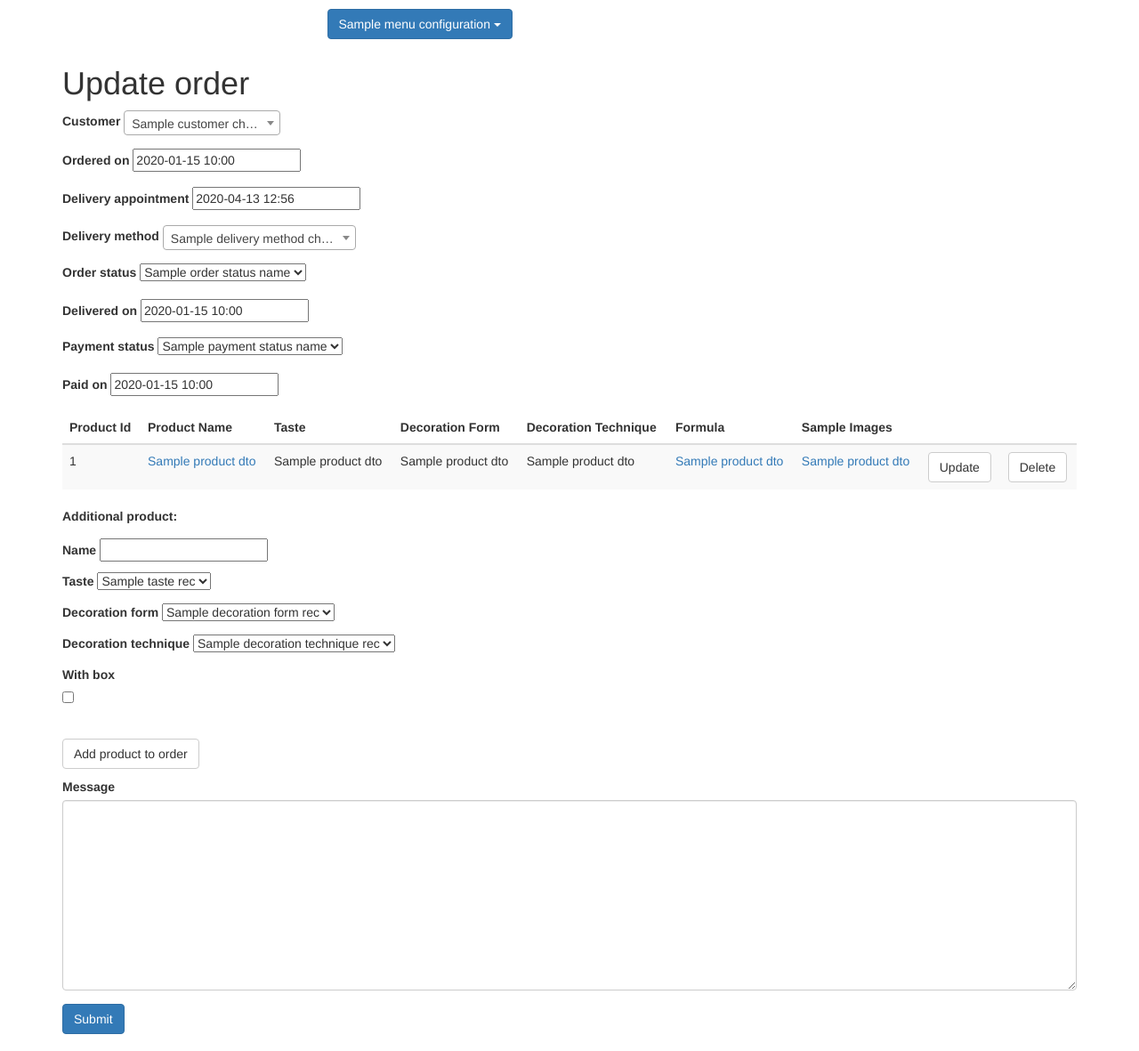
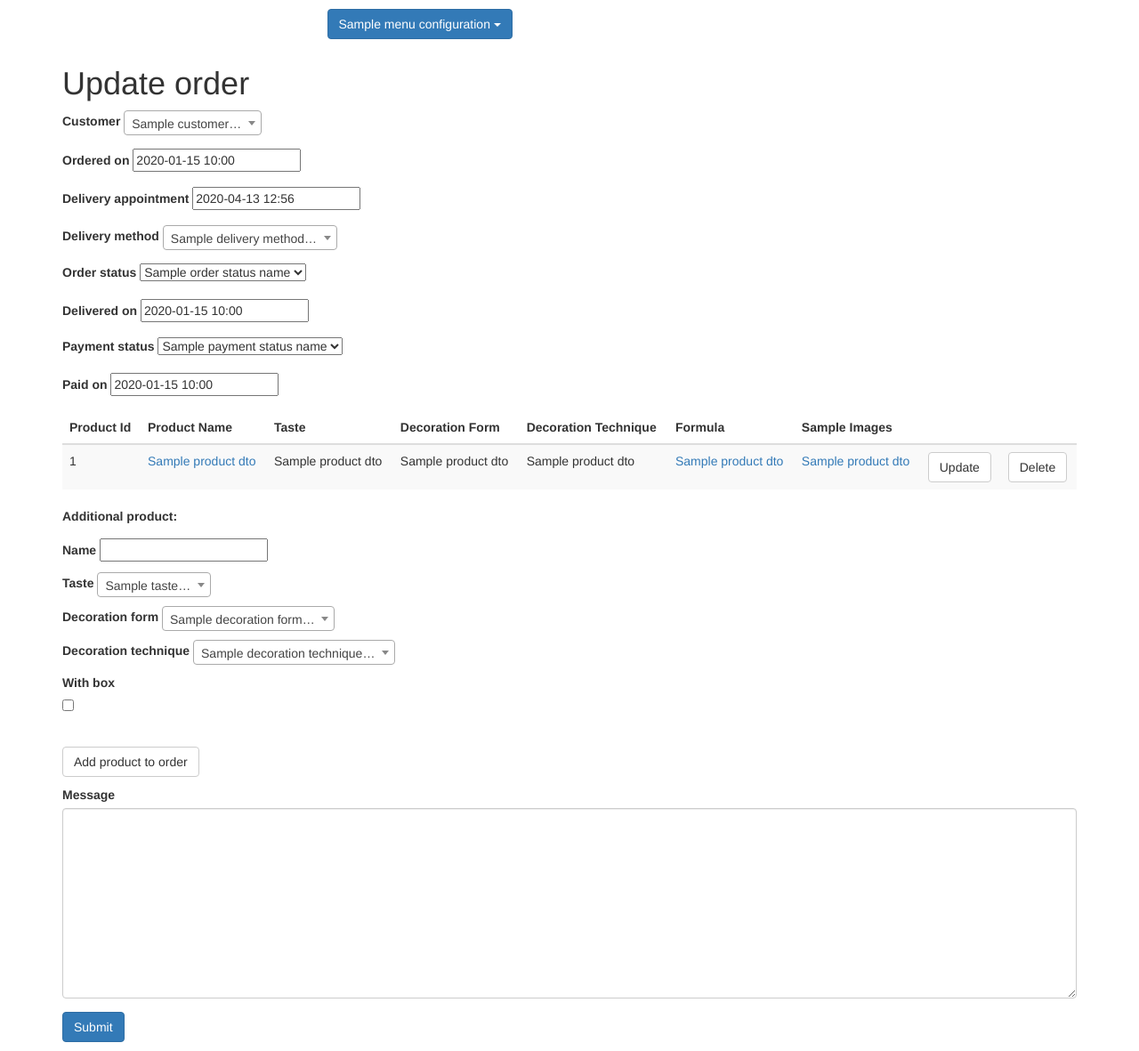
Before and after one commit to daotranminh/SCM, a Flask app: template init/templates/update_order.html in a window 1280 px wide. Shown: the whole page at 89% size. Run offline with Flask 2, Linux system fonts and the light colour scheme; the template is opened without the code that fills it: most values are stand-ins (such as "Sample title", 1, 10 or a date in 2020); parts of the project's set-up code (start-up, migrations or seed data) failed here and were passed over; some libraries are stand-ins or nearby versions.

Commit message:
Update_order refactoring

```diff
--- a/app.py
+++ b/app.py
@@ -938,8 +938,7 @@ def update_order(order_id):
         paid_on_arg, \
         message_arg = __extract_update_order_args(order_rec, request.args)
 
-    customer_choices = customer_manager.get_customer_choices()
-    delivery_method_choices = delivery_method_manager.get_delivery_method_choices()
+    customer_recs = customer_repo.get_all_customers()
     product_dtos = product_manager.get_product_dtos(order_id)
 
     delivery_method_recs = delivery_method_repo.get_all_delivery_methods()
@@ -958,8 +957,8 @@ def update_order(order_id):
                                     delivered_on=delivered_on_arg,
                                     payment_status=payment_status_arg,
                                     paid_on=paid_on_arg,
-                                    customer_choices=customer_choices,
-                                    delivery_method_choices=delivery_method_choices,
+                                    customer_recs=customer_recs,
+                                    delivery_method_recs=delivery_method_recs,
                                     product_dtos=product_dtos,
                                     order_status_names=scm_constants.ORDER_STATUS_NAMES,
                                     payment_status_names=scm_constants.PAYMENT_STATUS_NAMES,
--- a/init/templates/update_order.html
+++ b/init/templates/update_order.html
@@ -12,11 +12,11 @@
       <div class="form-group">
             <label for="customer_id">Customer</label>
             <select id="customer_id" name="customer_id">
-              {% for customer_choice in customer_choices %}
-                {% if customer_choice[0] == customer_id %}
-                  <option value="{{customer_choice[0]}}" selected>{{customer_choice[1]}}</option>
+              {% for customer_rec in customer_recs %}
+                {% if customer_rec.id == customer_id %}
+                  <option value="{{customer_rec.id}}" selected>{{customer_rec.name}}</option>
                 {% else %}
-                  <option value="{{customer_choice[0]}}">{{customer_choice[1]}}</option>
+                  <option value="{{customer_rec.id}}">{{customer_rec.name}}</option>
                 {% endif %}
               {% endfor %}
             </select>
@@ -35,11 +35,11 @@
       <div class="form-group">
             <label for="delivery_method_id">Delivery method</label>
             <select id="delivery_method_id" name="delivery_method_id">
-              {% for delivery_method_choice in delivery_method_choices %}
-                {% if delivery_method_choice[0] == delivery_method_id %}
-                <option value="{{delivery_method_choice[0]}}" selected>{{delivery_method_choice[1]}}</option>
+              {% for delivery_method_rec in delivery_method_recs %}
+                {% if delivery_method_rec.id == delivery_method_id %}
+                <option value="{{delivery_method_rec.id}}" selected>{{delivery_method_rec.name}}</option>
                 {% else %}
-                <option value="{{delivery_method_choice[0]}}">{{delivery_method_choice[1]}}</option>
+                <option value="{{delivery_method_rec.id}}">{{delivery_method_rec.name}}</option>
                 {% endif %}
               {% endfor %}
             </select>
@@ -181,6 +181,9 @@
 <script>
   $('#delivery_method_id').select2();
   $('#customer_id').select2();
+  $('#taste_id').select2();
+  $('#decoration_form_id').select2();
+  $('#decoration_technique_id').select2();
   $('*[name=ordered_on]').appendDtpicker();
   $('*[name=delivery_appointment]').appendDtpicker();
   $('*[name=delivered_on]').appendDtpicker();
```
